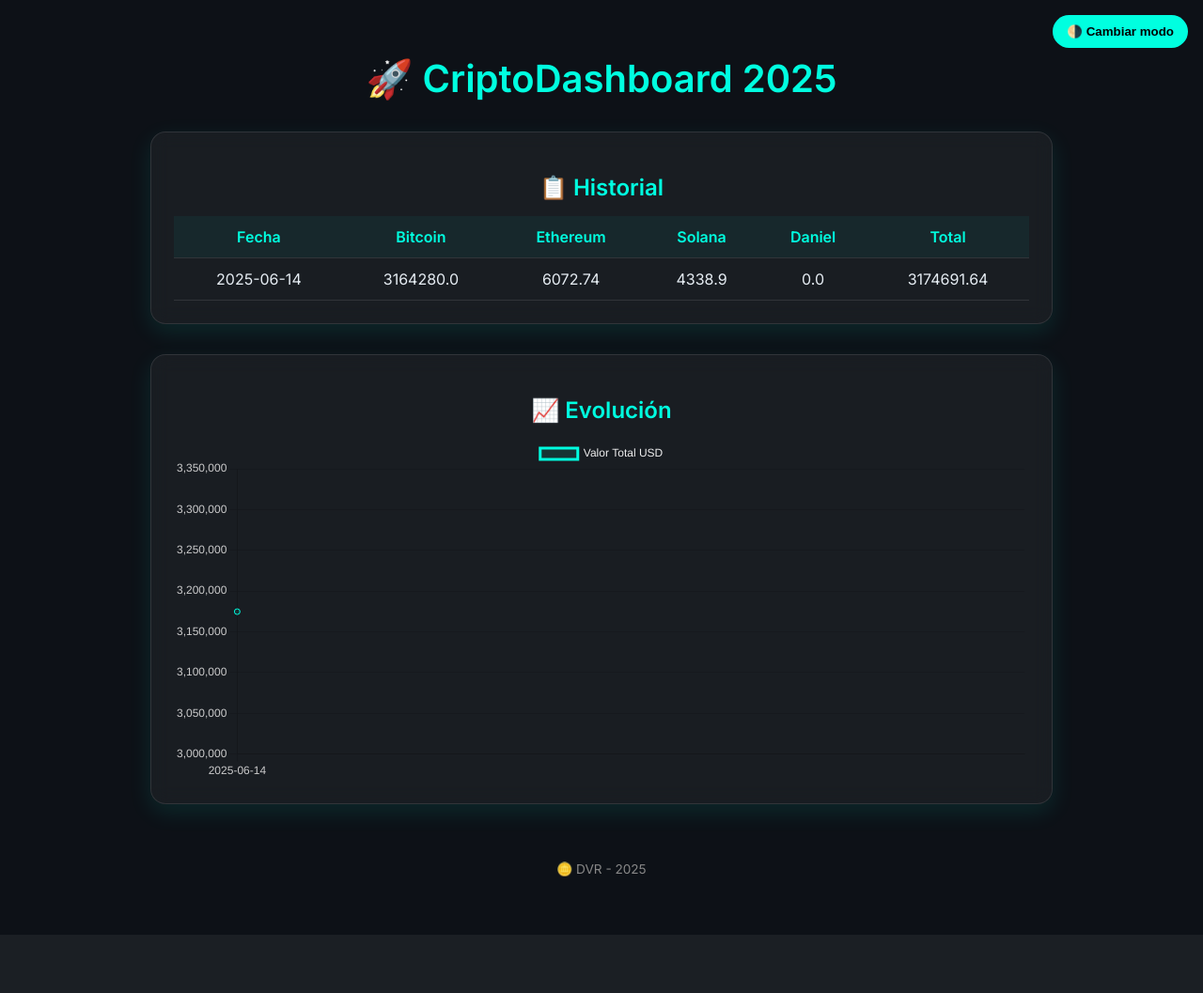
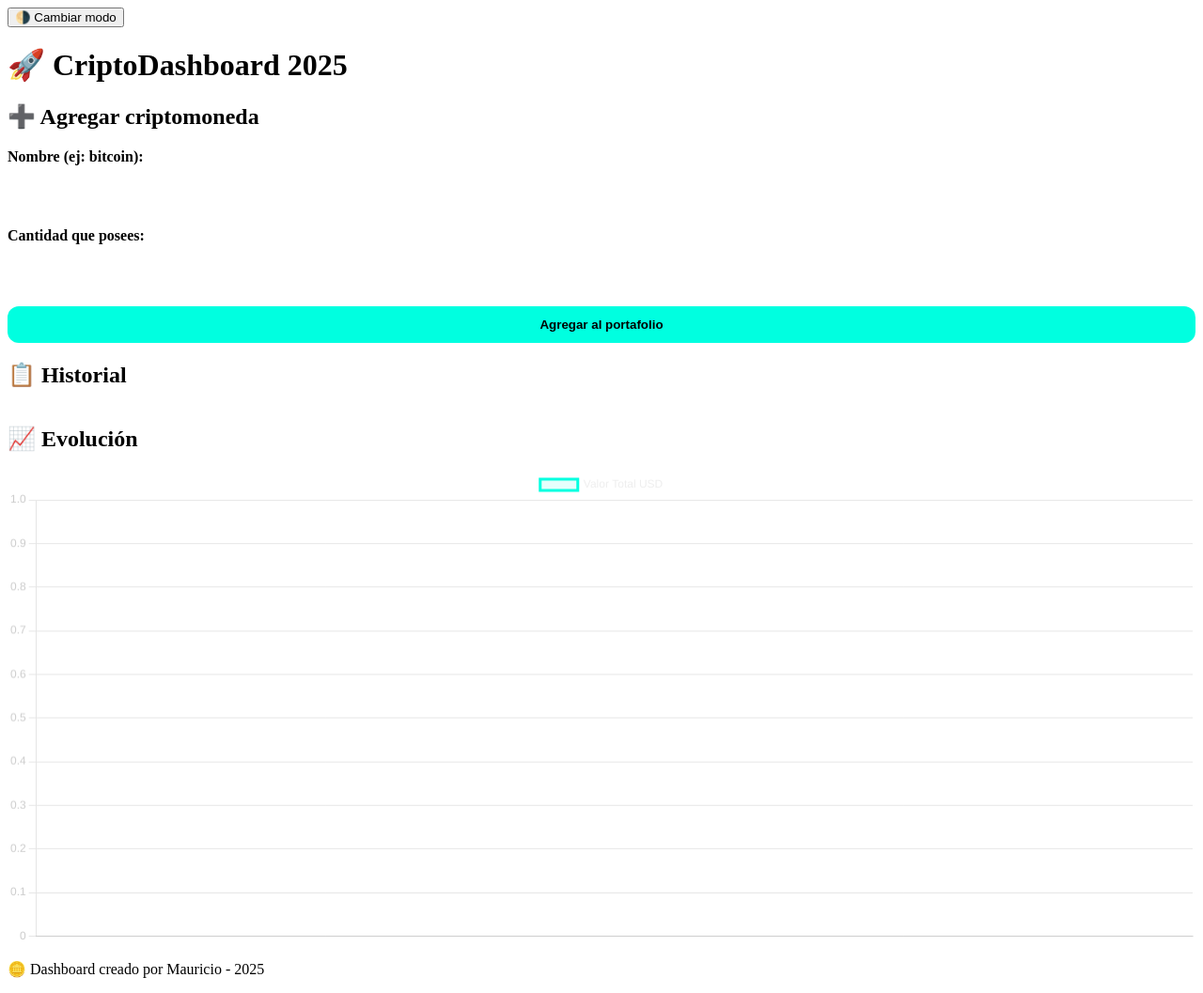
Before and after one commit to Davarooo/Desparche, a Flask app: page / in a window 1280 px wide. Shown: the whole page at 94% size. Before the commit the page ends 995 px from the top, so only its background shows below. Run offline with Flask 3, Linux system fonts and the light colour scheme.

Commit message:
Actuazliacion

```diff
--- a/app.py
+++ b/app.py
@@ -1,21 +1,47 @@
-from flask import Flask, render_template
+from flask import Flask, render_template, request, redirect
 import pandas as pd
+import os
+from datetime import date
 
 app = Flask(__name__)
+DATA_PATH = 'data/historial_portafolio.csv'
 
 @app.route("/")
-def index():
+def inicio():
     try:
-        df = pd.read_csv("data/historial_portafolio.csv")
-        df["Fecha"] = pd.to_datetime(df["Fecha"]).dt.strftime("%Y-%m-%d")
-        df = df.sort_values("Fecha", ascending=True)
+        df = pd.read_csv(DATA_PATH)
         columnas = df.columns.tolist()
         registros = df.to_dict(orient="records")
-        fechas = df["Fecha"].tolist()
-        totales = df["Total"].astype(float).tolist()
-        return render_template("index.html", columnas=columnas, registros=registros, fechas=fechas, totales=totales)
+        fechas = df['fecha'].tolist()
+        totales = df['valor_total_usd'].tolist()
     except Exception as e:
-        return f"<h1>Error al cargar los datos: {e}</h1>"
+        columnas, registros, fechas, totales = [], [], [], []
+    return render_template("index.html", columnas=columnas, registros=registros, fechas=fechas, totales=totales)
 
-if __name__ == "__main__":
-    app.run(debug=True)
+@app.route("/agregar", methods=["POST"])
+def agregar():
+    nombre = request.form['nombre'].lower()
+    cantidad = float(request.form['cantidad'])
+
+    # Aquí simulas un precio actual (podrías conectarlo con tu API real)
+    precio_actual = 1000  # ⚠️ puedes cambiar esto por API real
+    total_usd = cantidad * precio_actual
+
+    nueva_fila = {
+        'fecha': date.today().isoformat(),
+        'nombre': nombre,
+        'cantidad': cantidad,
+        'precio_usd': precio_actual,
+        'valor_total_usd': total_usd
+    }
+
+    # Crear archivo si no existe
+    if not os.path.exists(DATA_PATH):
+        df = pd.DataFrame(columns=nueva_fila.keys())
+    else:
+        df = pd.read_csv(DATA_PATH)
+
+    df = pd.concat([df, pd.DataFrame([nueva_fila])], ignore_index=True)
+    df.to_csv(DATA_PATH, index=False)
+
+    return redirect("/")
--- a/data/historial_portafolio.csv
+++ b/data/historial_portafolio.csv
@@ -1,2 +1,3 @@
 Fecha,Bitcoin,Ethereum,Solana,Daniel,Total
 2025-06-14,3164280.00,6072.74,4338.90,0.00,3174691.64
+2025-06-14,13710320.00,6082.90,4358.10,0.00,13720761.00
--- a/portafolio.json
+++ b/portafolio.json
@@ -1 +1 @@
-{"bitcoin": 30.0, "ethereum": 2.4, "solana": 30.0, "daniel": 20.0}
+{"bitcoin": 130.0, "ethereum": 2.4, "solana": 30.0, "daniel": 20.0}
--- a/static/styles.css
+++ b/static/styles.css
@@ -1,100 +1,32 @@
-body {
-  font-family: 'Inter', sans-serif;
-  margin: 0;
-  padding: 0;
-  transition: background-color 0.5s, color 0.5s;
+.formulario {
+  display: flex;
+  flex-direction: column;
+  gap: 1rem;
+  margin-top: 1rem;
 }
 
-.modo-oscuro {
-  background-color: #0d1117;
-  color: #e6edf3;
+.formulario label {
+  font-weight: bold;
 }
 
-.modo-claro {
-  background-color: #ffffff;
-  color: #0d1117;
+.formulario input {
+  padding: 0.5rem;
+  border: none;
+  border-radius: 8px;
+  font-size: 1rem;
 }
 
-.modo-toggle {
-  position: fixed;
-  top: 1rem;
-  right: 1rem;
-  z-index: 999;
+.formulario button {
+  background-color: #00ffe0;
+  color: #000;
+  font-weight: bold;
+  padding: 0.75rem;
+  border: none;
+  border-radius: 12px;
+  cursor: pointer;
+  transition: background-color 0.3s ease;
 }
 
-.modo-toggle button {
-  background-color: #00ffe0;
-  border: none;
-  padding: 10px 15px;
-  border-radius: 20px;
-  color: #000;
-  font-weight: bold;
-  cursor: pointer;
-  transition: all 0.3s ease-in-out;
-}
-
-.modo-toggle button:hover {
+.formulario button:hover {
   background-color: #00c9c0;
 }
-
-.contenedor {
-  max-width: 960px;
-  margin: 0 auto;
-  padding: 2rem;
-}
-
-header h1 {
-  text-align: center;
-  font-size: 2.5rem;
-  margin-bottom: 2rem;
-  color: #00ffe0;
-}
-
-.tarjeta {
-  background: rgba(255,255,255,0.05);
-  border: 1px solid rgba(255,255,255,0.1);
-  border-radius: 16px;
-  padding: 1.5rem;
-  margin-bottom: 2rem;
-  backdrop-filter: blur(10px);
-  box-shadow: 0 8px 24px rgba(0,255,224,0.1);
-  transition: transform 0.3s ease;
-}
-
-.tarjeta:hover {
-  transform: scale(1.01);
-}
-
-h2 {
-  text-align: center;
-  margin-bottom: 1rem;
-  color: #00ffe0;
-}
-
-.tabla-scroll {
-  overflow-x: auto;
-}
-
-table {
-  width: 100%;
-  border-collapse: collapse;
-  color: inherit;
-}
-
-th, td {
-  padding: 0.75rem;
-  text-align: center;
-  border-bottom: 1px solid rgba(255,255,255,0.1);
-}
-
-th {
-  background-color: rgba(0,255,224,0.05);
-  color: #00ffe0;
-}
-
-footer {
-  text-align: center;
-  padding: 1rem;
-  color: #888;
-  font-size: 0.85rem;
-}
--- a/templates/index.html
+++ b/templates/index.html
@@ -19,6 +19,21 @@
       <h1>🚀 CriptoDashboard 2025</h1>
     </header>
 
+    <!-- NUEVO FORMULARIO -->
+    <section class="tarjeta">
+      <h2>➕ Agregar criptomoneda</h2>
+      <form action="/agregar" method="POST" class="formulario">
+        <label for="nombre">Nombre (ej: bitcoin):</label>
+        <input type="text" id="nombre" name="nombre" required>
+
+        <label for="cantidad">Cantidad que posees:</label>
+        <input type="number" step="any" id="cantidad" name="cantidad" required>
+
+        <button type="submit">Agregar al portafolio</button>
+      </form>
+    </section>
+
+    <!-- TABLA -->
     <section class="tarjeta">
       <h2>📋 Historial</h2>
       <div class="tabla-scroll">
@@ -49,7 +64,7 @@
     </section>
 
     <footer>
-      <p>🪙 DVR - 2025</p>
+      <p>🪙 Dashboard creado por Mauricio - 2025</p>
     </footer>
   </div>
 
```
